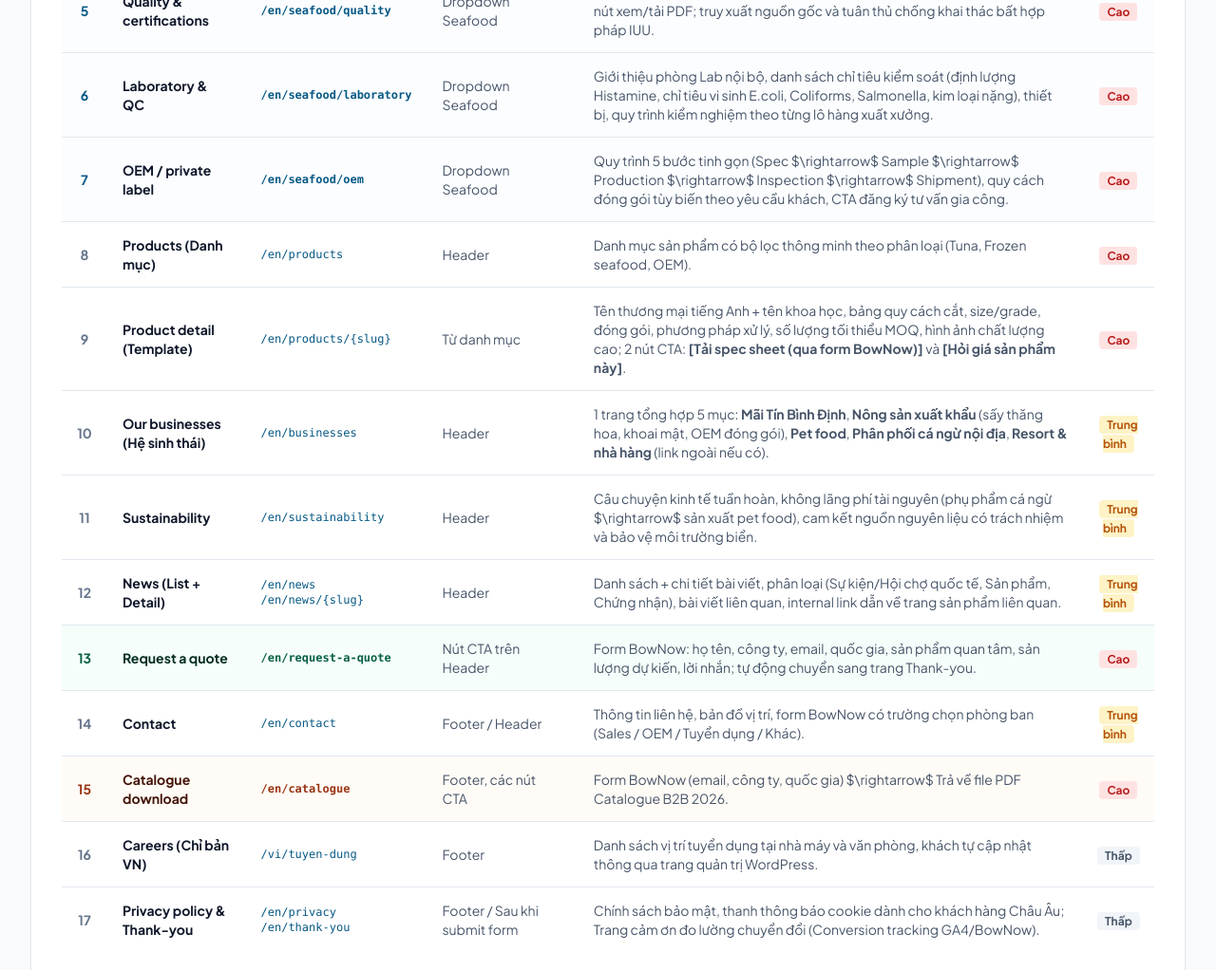
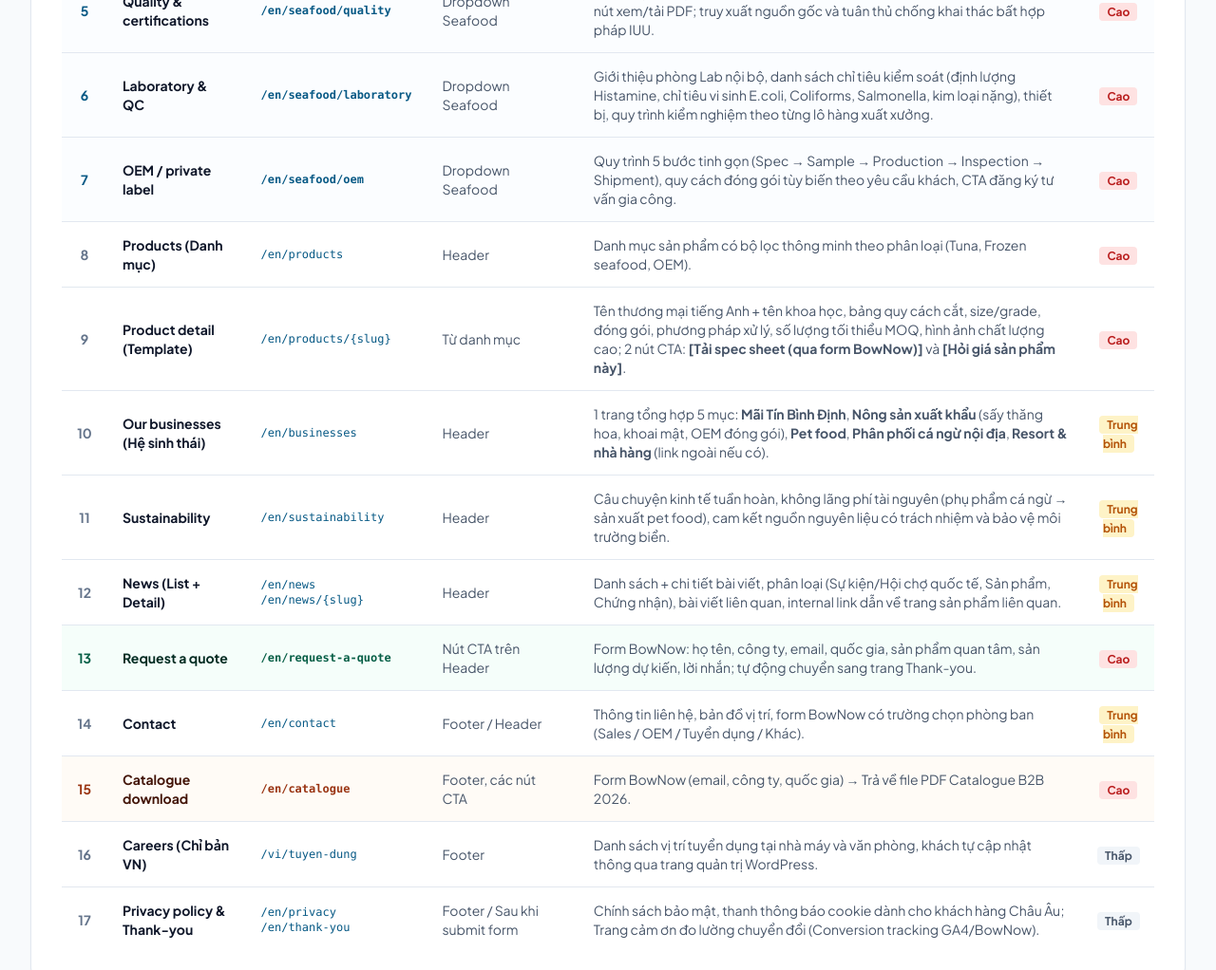
Before and after one commit to tuanreplay/etf-vn-proposal, a plain HTML site: page index.html in a window 1280 px wide. Shown: the part 4030-5052 px from the top of the page at 95% size. Drawn offline with nearby package versions, Linux system fonts and the light colour scheme; a script that the page names is missing.

Commit message:
Remove latex symbols, clean plain text arrows

```diff
--- a/index.html
+++ b/index.html
@@ -358,7 +358,7 @@ graph TD
               <td class="py-3.5 px-4 font-mono text-xs text-sky-800 font-semibold">/en/seafood/oem</td>
               <td class="py-3.5 px-4 text-slate-600">Dropdown Seafood</td>
               <td class="py-3.5 px-4 text-slate-600">
-                Quy trình 5 bước tinh gọn (Spec $\rightarrow$ Sample $\rightarrow$ Production $\rightarrow$ Inspection $\rightarrow$ Shipment), quy cách đóng gói tùy biến theo yêu cầu khách, CTA đăng ký tư vấn gia công.
+                Quy trình 5 bước tinh gọn (Spec → Sample → Production → Inspection → Shipment), quy cách đóng gói tùy biến theo yêu cầu khách, CTA đăng ký tư vấn gia công.
               </td>
               <td class="py-3.5 px-3 text-center"><span class="bg-red-100 text-red-700 font-bold px-2 py-0.5 rounded text-xs">Cao</span></td>
             </tr>
@@ -406,7 +406,7 @@ graph TD
               <td class="py-3.5 px-4 font-mono text-xs text-sky-800">/en/sustainability</td>
               <td class="py-3.5 px-4 text-slate-600">Header</td>
               <td class="py-3.5 px-4 text-slate-600">
-                Câu chuyện kinh tế tuần hoàn, không lãng phí tài nguyên (phụ phẩm cá ngừ $\rightarrow$ sản xuất pet food), cam kết nguồn nguyên liệu có trách nhiệm và bảo vệ môi trường biển.
+                Câu chuyện kinh tế tuần hoàn, không lãng phí tài nguyên (phụ phẩm cá ngừ → sản xuất pet food), cam kết nguồn nguyên liệu có trách nhiệm và bảo vệ môi trường biển.
               </td>
               <td class="py-3.5 px-3 text-center"><span class="bg-amber-100 text-amber-700 font-bold px-2 py-0.5 rounded text-xs">Trung bình</span></td>
             </tr>
@@ -454,7 +454,7 @@ graph TD
               <td class="py-3.5 px-4 font-mono text-xs text-orange-800 font-semibold">/en/catalogue</td>
               <td class="py-3.5 px-4 text-slate-600">Footer, các nút CTA</td>
               <td class="py-3.5 px-4 text-slate-600">
-                Form BowNow (email, công ty, quốc gia) $\rightarrow$ Trả về file PDF Catalogue B2B 2026.
+                Form BowNow (email, công ty, quốc gia) → Trả về file PDF Catalogue B2B 2026.
               </td>
               <td class="py-3.5 px-3 text-center"><span class="bg-red-100 text-red-700 font-bold px-2 py-0.5 rounded text-xs">Cao</span></td>
             </tr>
@@ -531,7 +531,7 @@ graph TD
             <span>3. Dịch Vụ Gia Công OEM / Private Label</span>
           </h3>
           <ul class="text-xs sm:text-sm text-slate-300 space-y-1.5 list-disc list-inside">
-            <li><strong>Quy trình 5 bước tinh gọn:</strong> Spec $\rightarrow$ Sample $\rightarrow$ Production $\rightarrow$ Inspection $\rightarrow$ Shipment.</li>
+            <li><strong>Quy trình 5 bước tinh gọn:</strong> Spec → Sample → Production → Inspection → Shipment.</li>
             <li><strong>Cắt định lượng chuẩn xác:</strong> Saku block, Loin, Steak, Negitoro, Sushi slice theo yêu cầu riêng.</li>
             <li><strong>Đóng gói thương hiệu đối tác:</strong> Túi hút chân không, khay tiện dụng, in ấn nhãn riêng theo quy chuẩn đối tác.</li>
           </ul>
```
